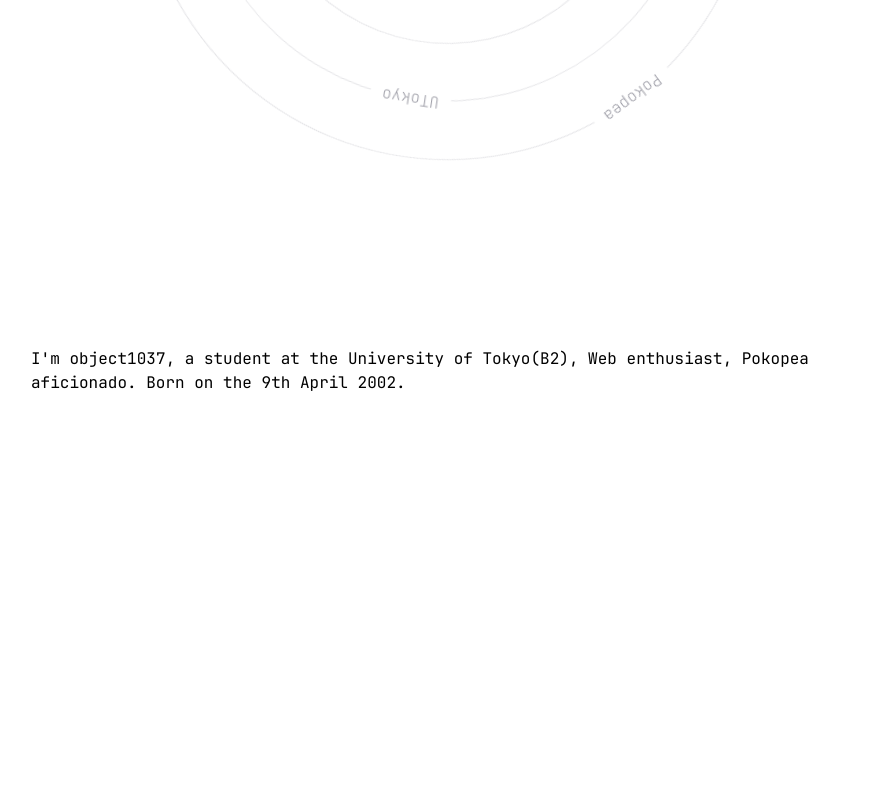
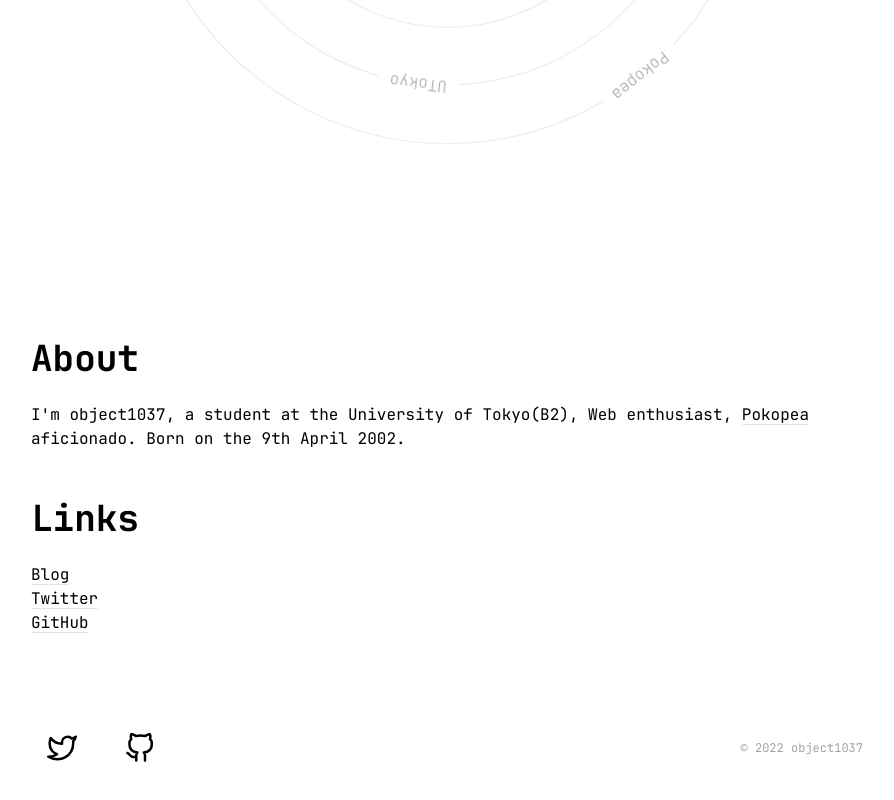
Before and after one commit to object1037/homepage, a Next.js app: page / in a window 1280 px wide. Shown: the part 550-1350 px from the top of the page, without its empty margins (193-1087 px from the left). Built offline with nearby package versions, Linux system fonts and the light colour scheme.

Commit message:
add contents

```diff
--- /dev/null
+++ b/src/components/LargeLink.tsx
@@ -0,0 +1,18 @@
+export const LargeLink = ({
+  href,
+  children,
+}: {
+  href: string
+  children: React.ReactNode
+}) => {
+  return (
+    <a
+      href={href}
+      target="_blank"
+      rel="noreferrer noopener"
+      className="text-3xl p-4 hover:text-gray-400 transition"
+    >
+      {children}
+    </a>
+  )
+}
--- /dev/null
+++ b/src/components/Link.tsx
@@ -0,0 +1,18 @@
+export const Link = ({
+  href,
+  children,
+}: {
+  href: string
+  children: React.ReactNode
+}) => {
+  return (
+    <a
+      href={href}
+      target="_blank"
+      rel="noreferrer noopener"
+      className="border-b"
+    >
+      {children}
+    </a>
+  )
+}
--- a/src/pages/_document.tsx
+++ b/src/pages/_document.tsx
@@ -12,7 +12,7 @@ export default function Document() {
           crossOrigin="anonymous"
         />
       </Head>
-      <body className="bg-white dark:bg-gray-900">
+      <body className="bg-white">
         <Main />
         <NextScript />
       </body>
--- a/src/pages/index.tsx
+++ b/src/pages/index.tsx
@@ -1,6 +1,8 @@
 import Head from 'next/head'
 import { HeroHeader } from '../components/HeroHeader'
-import clsx from 'clsx'
+import { FiGithub, FiTwitter } from 'react-icons/fi'
+import { Link } from '../components/Link'
+import { LargeLink } from '../components/LargeLink'
 
 const IndexPage = () => {
   return (
@@ -18,12 +20,48 @@ const IndexPage = () => {
         <link rel="canonical" href="https://object1037.dev" />
       </Head>
       <HeroHeader />
-      <main className="min-h-screenWithoutHeader px-8 py-24">
-        <p>
-          I&apos;m object1037, a student at the University of Tokyo(B2), Web
-          enthusiast, Pokopea aficionado. Born on the 9th April 2002.
-        </p>
-      </main>
+      <div className="flex flex-col justify-between min-h-screenWithoutHeader px-8 py-24">
+        <main className="space-y-12">
+          <article>
+            <h2>About</h2>
+            <p>
+              I&apos;m object1037, a student at the University of Tokyo(B2), Web
+              enthusiast,{' '}
+              <Link href="https://www.youtube.com/channel/UC1EB8moGYdkoZQfWHjh7Ivw">
+                Pokopea
+              </Link>{' '}
+              aficionado. Born on the 9th April 2002.
+            </p>
+          </article>
+          <article>
+            <h2>Links</h2>
+            <ul>
+              <li>
+                <Link href="https://blog.object1037.dev">Blog</Link>
+              </li>
+              <li>
+                <Link href="https://twitter.com/object1037">Twitter</Link>
+              </li>
+              <li>
+                <Link href="https://github.com/object1037">GitHub</Link>
+              </li>
+            </ul>
+          </article>
+        </main>
+        <footer className="flex justify-between items-center">
+          <div className="flex gap-x-4">
+            <LargeLink href="https://twitter.com/object1037">
+              <FiTwitter />
+            </LargeLink>
+            <LargeLink href="https://github.com/object1037">
+              <FiGithub />
+            </LargeLink>
+          </div>
+          <small className="text-gray-400 text-xs">
+            &copy; 2022 object1037
+          </small>
+        </footer>
+      </div>
     </>
   )
 }
--- a/src/styles/globals.css
+++ b/src/styles/globals.css
@@ -15,3 +15,6 @@
 #__next {
   @apply max-w-4xl mx-auto
 }
+h2 {
+  @apply text-4xl my-6 font-bold
+}
--- a/tailwind.config.js
+++ b/tailwind.config.js
@@ -16,6 +16,9 @@ module.exports = {
       fontFamily: {
         sans: ['JetBrainsMono', ...fontFamily.mono],
       },
+      height: {
+        screen: 'calc(100vh - 2rem)',
+      },
       minHeight: {
         screenWithoutHeader: ['calc(100vh - 9rem)', 'calc(100dvh - 9rem)'],
       },
```
